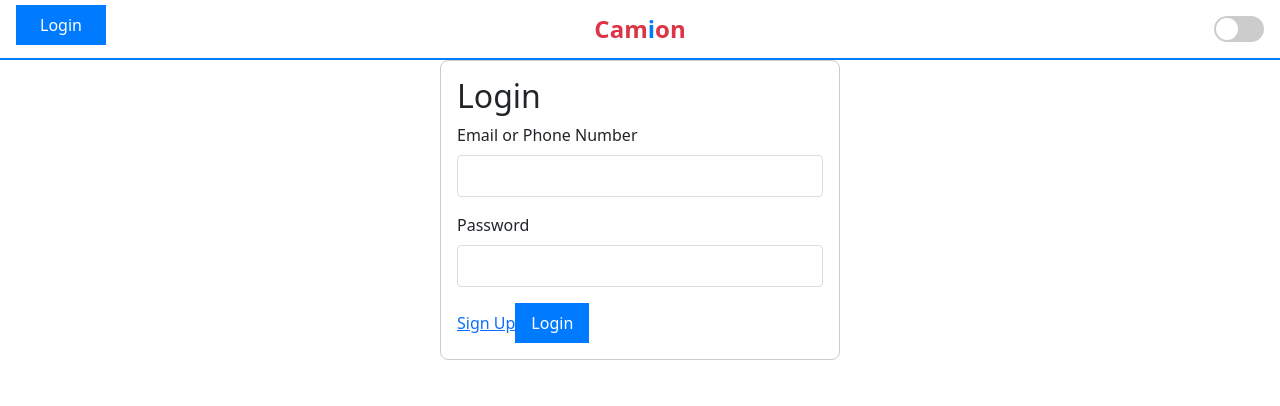
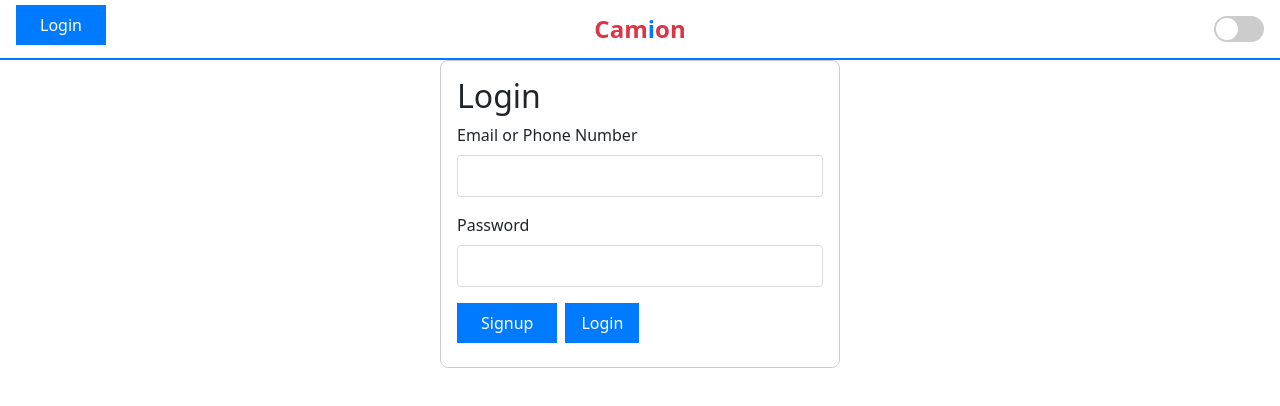
Before and after one commit to imohammedz/camion-frontend, a React (Vite) app: page /login in a window 1280 px wide. Shown: the top 406 px of the page. Built offline with nearby package versions, Linux system fonts and the light colour scheme.

Commit message:
Updating signup button

```diff
--- a/src/components/LoginPage.tsx
+++ b/src/components/LoginPage.tsx
@@ -53,7 +53,14 @@
           />
         </div>
         <Link to="/signup" className="header-link">
-          <span>Sign Up</span>
+          <span>
+            <button
+              type="button"
+              className="text-white bg-blue-700 hover:bg-blue-800 focus:ring-4 focus:ring-blue-300 font-medium rounded-lg text-sm px-4 py-2.5 me-2 mb-2 dark:bg-blue-600 dark:hover:bg-blue-700 focus:outline-none dark:focus:ring-blue-800"
+            >
+              Signup
+            </button>
+          </span>
         </Link>
         <button type="submit">Login</button>
       </form>
```
